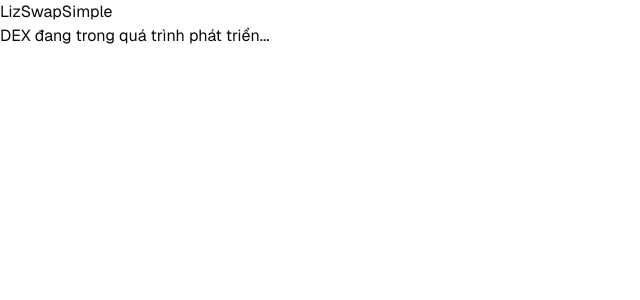
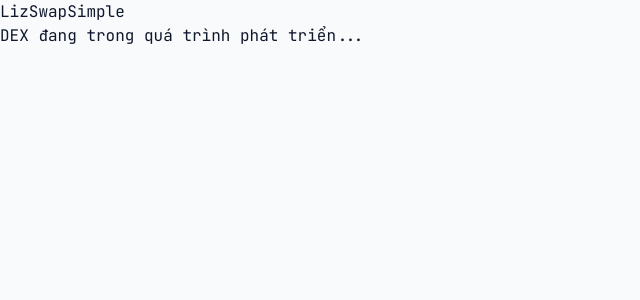
Before and after one commit to Kh0anh/LizSwapSimple, a Next.js app: page / in a window 1280 px wide. Shown: the top 300 px of the page, without its empty margins (0-640 px from the left). Built offline with nearby package versions, Linux system fonts and the light colour scheme.

Commit message:
[Task 1.6] chore: Khởi tạo shadcn/ui với Tailwind CSS v4 — tạo components.json, button.tsx, utils.ts [NFR-02]

```diff
--- a/src/app/globals.css
+++ b/src/app/globals.css
@@ -1,130 +1,294 @@
-/* [NFR-02] Placeholder globals.css — Sẽ được thiết lập đầy đủ tại Task 1.6 */
+/* ============================================================
+ * [NFR-02] LizSwapSimple — Global Stylesheet
+ * Task 1.6: Khởi tạo shadcn/ui và Tailwind Design Token
+ * Tuân thủ: frontend-design.md §2 (Color Palette), §3 (Typography), §5 (Component Token)
+ * ============================================================ */
+
+/* Import font JetBrains Mono từ Google Fonts — [frontend-design.md §3] */
+@import url('https://fonts.googleapis.com/css2?family=JetBrains+Mono:ital,wght@0,300;0,400;0,500;0,600;0,700;1,400&display=swap');
+
+/* Tailwind CSS v4 core + shadcn dependencies */
 @import "tailwindcss";
 @import "tw-animate-css";
 @import "shadcn/tailwind.css";
 
+/* Dark mode variant (shadcn/ui convention) */
 @custom-variant dark (&:is(.dark *));
 
+/* ============================================================
+ * @theme — Tailwind v4 Design Token Mapping
+ * [frontend-design.md §5] — CSS Variables → Tailwind color tokens
+ * [frontend-design.md §3] — Font JetBrains Mono làm font mặc định
+ * ============================================================ */
 @theme inline {
-    --font-heading: var(--font-sans);
-    --font-sans: var(--font-sans);
+    /* === Font System === */
+    /* [frontend-design.md §3] JetBrains Mono — font duy nhất cho toàn bộ hệ thống */
+    --font-sans: 'JetBrains Mono', monospace;
+    --font-mono: 'JetBrains Mono', monospace;
+    --font-heading: 'JetBrains Mono', monospace;
+
+    /* === Color Token Mapping (CSS Variables → Tailwind classes) === */
+    /* [frontend-design.md §5] Ánh xạ CSS variables để dùng bg-background, text-foreground, ... */
+    --color-background: var(--background);
+    --color-foreground: var(--foreground);
+    --color-card: var(--card);
+    --color-card-foreground: var(--card-foreground);
+    --color-popover: var(--popover);
+    --color-popover-foreground: var(--popover-foreground);
+    --color-primary: var(--primary);
+    --color-primary-foreground: var(--primary-foreground);
+    --color-secondary: var(--secondary);
+    --color-secondary-foreground: var(--secondary-foreground);
+    --color-muted: var(--muted);
+    --color-muted-foreground: var(--muted-foreground);
+    --color-accent: var(--accent);
+    --color-accent-foreground: var(--accent-foreground);
+    --color-destructive: var(--destructive);
+    --color-border: var(--border);
+    --color-input: var(--input);
+    --color-ring: var(--ring);
+
+    /* === Chart Colors (cho biểu đồ Pool Analytics) === */
+    --color-chart-1: var(--chart-1);
+    --color-chart-2: var(--chart-2);
+    --color-chart-3: var(--chart-3);
+    --color-chart-4: var(--chart-4);
+    --color-chart-5: var(--chart-5);
+
+    /* === Sidebar Colors === */
+    --color-sidebar: var(--sidebar);
+    --color-sidebar-foreground: var(--sidebar-foreground);
+    --color-sidebar-primary: var(--sidebar-primary);
+    --color-sidebar-primary-foreground: var(--sidebar-primary-foreground);
+    --color-sidebar-accent: var(--sidebar-accent);
+    --color-sidebar-accent-foreground: var(--sidebar-accent-foreground);
+    --color-sidebar-border: var(--sidebar-border);
     --color-sidebar-ring: var(--sidebar-ring);
-    --color-sidebar-border: var(--sidebar-border);
-    --color-sidebar-accent-foreground: var(--sidebar-accent-foreground);
-    --color-sidebar-accent: var(--sidebar-accent);
-    --color-sidebar-primary-foreground: var(--sidebar-primary-foreground);
-    --color-sidebar-primary: var(--sidebar-primary);
-    --color-sidebar-foreground: var(--sidebar-foreground);
-    --color-sidebar: var(--sidebar);
-    --color-chart-5: var(--chart-5);
-    --color-chart-4: var(--chart-4);
-    --color-chart-3: var(--chart-3);
-    --color-chart-2: var(--chart-2);
-    --color-chart-1: var(--chart-1);
-    --color-ring: var(--ring);
-    --color-input: var(--input);
-    --color-border: var(--border);
-    --color-destructive: var(--destructive);
-    --color-accent-foreground: var(--accent-foreground);
-    --color-accent: var(--accent);
-    --color-muted-foreground: var(--muted-foreground);
-    --color-muted: var(--muted);
-    --color-secondary-foreground: var(--secondary-foreground);
-    --color-secondary: var(--secondary);
-    --color-primary-foreground: var(--primary-foreground);
-    --color-primary: var(--primary);
-    --color-popover-foreground: var(--popover-foreground);
-    --color-popover: var(--popover);
-    --color-card-foreground: var(--card-foreground);
-    --color-card: var(--card);
-    --color-foreground: var(--foreground);
-    --color-background: var(--background);
-    --radius-sm: calc(var(--radius) * 0.6);
-    --radius-md: calc(var(--radius) * 0.8);
-    --radius-lg: var(--radius);
-    --radius-xl: calc(var(--radius) * 1.4);
-    --radius-2xl: calc(var(--radius) * 1.8);
-    --radius-3xl: calc(var(--radius) * 2.2);
-    --radius-4xl: calc(var(--radius) * 2.6);
+
+    /* === Border Radius Scale [frontend-design.md §4] === */
+    /* frontend-design.md §4: Card rounded-xl, Button rounded-lg đến rounded-full */
+    --radius-sm: calc(var(--radius) * 0.6);   /* ~0.45rem */
+    --radius-md: calc(var(--radius) * 0.8);   /* ~0.6rem  */
+    --radius-lg: var(--radius);               /* 0.75rem  */
+    --radius-xl: calc(var(--radius) * 1.4);   /* ~1.05rem */
+    --radius-2xl: calc(var(--radius) * 1.8);  /* ~1.35rem */
+    --radius-3xl: calc(var(--radius) * 2.2);  /* ~1.65rem */
+    --radius-4xl: calc(var(--radius) * 2.6);  /* ~1.95rem */
 }
 
+/* ============================================================
+ * :root — Light Mode Design Tokens (CHỈNH THEO LIZSWAP DESIGN)
+ * [frontend-design.md §2] Light Mode ONLY — Xanh Nước Biển Sáng (Sky Blue)
+ * ============================================================ */
 :root {
-    --background: oklch(1 0 0);
-    --foreground: oklch(0.145 0 0);
+    /* === Backgrounds [frontend-design.md §2.1] === */
+    /* App background: slate-50 (#f8fafc) */
+    --background: oklch(0.984 0.003 247.858);
+    /* Text foreground: slate-900 (#0f172a) */
+    --foreground: oklch(0.208 0.042 265.755);
+
+    /* Card/Container: white với shadow nhẹ [frontend-design.md §2.1] */
     --card: oklch(1 0 0);
-    --card-foreground: oklch(0.145 0 0);
+    --card-foreground: oklch(0.208 0.042 265.755);
+
+    /* Popover */
     --popover: oklch(1 0 0);
-    --popover-foreground: oklch(0.145 0 0);
-    --primary: oklch(0.205 0 0);
-    --primary-foreground: oklch(0.985 0 0);
-    --secondary: oklch(0.97 0 0);
-    --secondary-foreground: oklch(0.205 0 0);
-    --muted: oklch(0.97 0 0);
-    --muted-foreground: oklch(0.556 0 0);
-    --accent: oklch(0.97 0 0);
-    --accent-foreground: oklch(0.205 0 0);
-    --destructive: oklch(0.577 0.245 27.325);
-    --border: oklch(0.922 0 0);
-    --input: oklch(0.922 0 0);
-    --ring: oklch(0.708 0 0);
-    --chart-1: oklch(0.87 0 0);
-    --chart-2: oklch(0.556 0 0);
-    --chart-3: oklch(0.439 0 0);
-    --chart-4: oklch(0.371 0 0);
-    --chart-5: oklch(0.269 0 0);
-    --radius: 0.625rem;
-    --sidebar: oklch(0.985 0 0);
-    --sidebar-foreground: oklch(0.145 0 0);
-    --sidebar-primary: oklch(0.205 0 0);
-    --sidebar-primary-foreground: oklch(0.985 0 0);
-    --sidebar-accent: oklch(0.97 0 0);
-    --sidebar-accent-foreground: oklch(0.205 0 0);
-    --sidebar-border: oklch(0.922 0 0);
-    --sidebar-ring: oklch(0.708 0 0);
+    --popover-foreground: oklch(0.208 0.042 265.755);
+
+    /* === Primary Colors [frontend-design.md §2.2] === */
+    /* Sky-500 (#0ea5e9) — màu nhấn chủ đạo cho Swap, Add Liquidity, Connect Wallet */
+    --primary: oklch(0.685 0.169 237.323);
+    /* White text trên nền primary */
+    --primary-foreground: oklch(1 0 0);
+
+    /* === Secondary === */
+    /* slate-100 nhạt */
+    --secondary: oklch(0.961 0.004 247.858);
+    --secondary-foreground: oklch(0.208 0.042 265.755);
+
+    /* === Muted [frontend-design.md §2.3] === */
+    /* slate-100 (#f1f5f9) */
+    --muted: oklch(0.961 0.004 247.858);
+    /* slate-500 (#64748b) — text phụ, label, placeholder */
+    --muted-foreground: oklch(0.554 0.019 254.128);
+
+    /* === Accent (hover states) === */
+    --accent: oklch(0.961 0.004 247.858);
+    --accent-foreground: oklch(0.208 0.042 265.755);
+
+    /* === Semantic Colors [frontend-design.md §2.4] === */
+    /* Destructive: red-500 (#ef4444) — lỗi Vượt Slippage, lỗi hợp đồng */
+    --destructive: oklch(0.637 0.237 25.331);
+
+    /* === Border & Input [frontend-design.md §2.1] === */
+    /* slate-200 (#e2e8f0) — viền mảnh cho Card */
+    --border: oklch(0.929 0.013 255.508);
+    --input: oklch(0.929 0.013 255.508);
+
+    /* === Ring (focus outline) === */
+    /* sky-500 focus ring */
+    --ring: oklch(0.685 0.169 237.323);
+
+    /* === Border Radius [frontend-design.md §4] === */
+    /* Base radius: 0.75rem (cho rounded-lg) */
+    --radius: 0.75rem;
+
+    /* === Chart Colors (cho Pool/Analytics) === */
+    --chart-1: oklch(0.685 0.169 237.323);  /* sky-500 */
+    --chart-2: oklch(0.502 0.193 264.376);  /* blue-600 */
+    --chart-3: oklch(0.527 0.154 150.069);  /* emerald-600 */
+    --chart-4: oklch(0.693 0.155 162.376);  /* emerald-400 */
+    --chart-5: oklch(0.769 0.188 70.076);   /* amber-400 */
+
+    /* === Sidebar === */
+    --sidebar: oklch(0.984 0.003 247.858);
+    --sidebar-foreground: oklch(0.208 0.042 265.755);
+    --sidebar-primary: oklch(0.685 0.169 237.323);
+    --sidebar-primary-foreground: oklch(1 0 0);
+    --sidebar-accent: oklch(0.961 0.004 247.858);
+    --sidebar-accent-foreground: oklch(0.208 0.042 265.755);
+    --sidebar-border: oklch(0.929 0.013 255.508);
+    --sidebar-ring: oklch(0.685 0.169 237.323);
 }
 
+/* ============================================================
+ * [frontend-design.md §2] Light Mode ONLY — Không có dark mode
+ * Block .dark được giữ lại nhưng dùng cùng palette sáng
+ * (LizSwapSimple chỉ hỗ trợ Light Mode theo thiết kế)
+ * ============================================================ */
 .dark {
-    --background: oklch(0.145 0 0);
-    --foreground: oklch(0.985 0 0);
-    --card: oklch(0.205 0 0);
-    --card-foreground: oklch(0.985 0 0);
-    --popover: oklch(0.205 0 0);
-    --popover-foreground: oklch(0.985 0 0);
-    --primary: oklch(0.922 0 0);
-    --primary-foreground: oklch(0.205 0 0);
-    --secondary: oklch(0.269 0 0);
-    --secondary-foreground: oklch(0.985 0 0);
-    --muted: oklch(0.269 0 0);
-    --muted-foreground: oklch(0.708 0 0);
-    --accent: oklch(0.269 0 0);
-    --accent-foreground: oklch(0.985 0 0);
-    --destructive: oklch(0.704 0.191 22.216);
-    --border: oklch(1 0 0 / 10%);
-    --input: oklch(1 0 0 / 15%);
-    --ring: oklch(0.556 0 0);
-    --chart-1: oklch(0.87 0 0);
-    --chart-2: oklch(0.556 0 0);
-    --chart-3: oklch(0.439 0 0);
-    --chart-4: oklch(0.371 0 0);
-    --chart-5: oklch(0.269 0 0);
-    --sidebar: oklch(0.205 0 0);
-    --sidebar-foreground: oklch(0.985 0 0);
-    --sidebar-primary: oklch(0.488 0.243 264.376);
-    --sidebar-primary-foreground: oklch(0.985 0 0);
-    --sidebar-accent: oklch(0.269 0 0);
-    --sidebar-accent-foreground: oklch(0.985 0 0);
-    --sidebar-border: oklch(1 0 0 / 10%);
-    --sidebar-ring: oklch(0.556 0 0);
+    /* Giữ nguyên palette sáng ngay cả khi class .dark được áp dụng
+     * Lý do: frontend-design.md §2 chốt cứng Light Mode ONLY */
+    --background: oklch(0.984 0.003 247.858);
+    --foreground: oklch(0.208 0.042 265.755);
+    --card: oklch(1 0 0);
+    --card-foreground: oklch(0.208 0.042 265.755);
+    --popover: oklch(1 0 0);
+    --popover-foreground: oklch(0.208 0.042 265.755);
+    --primary: oklch(0.685 0.169 237.323);
+    --primary-foreground: oklch(1 0 0);
+    --secondary: oklch(0.961 0.004 247.858);
+    --secondary-foreground: oklch(0.208 0.042 265.755);
+    --muted: oklch(0.961 0.004 247.858);
+    --muted-foreground: oklch(0.554 0.019 254.128);
+    --accent: oklch(0.961 0.004 247.858);
+    --accent-foreground: oklch(0.208 0.042 265.755);
+    --destructive: oklch(0.637 0.237 25.331);
+    --border: oklch(0.929 0.013 255.508);
+    --input: oklch(0.929 0.013 255.508);
+    --ring: oklch(0.685 0.169 237.323);
+    --chart-1: oklch(0.685 0.169 237.323);
+    --chart-2: oklch(0.502 0.193 264.376);
+    --chart-3: oklch(0.527 0.154 150.069);
+    --chart-4: oklch(0.693 0.155 162.376);
+    --chart-5: oklch(0.769 0.188 70.076);
+    --sidebar: oklch(0.984 0.003 247.858);
+    --sidebar-foreground: oklch(0.208 0.042 265.755);
+    --sidebar-primary: oklch(0.685 0.169 237.323);
+    --sidebar-primary-foreground: oklch(1 0 0);
+    --sidebar-accent: oklch(0.961 0.004 247.858);
+    --sidebar-accent-foreground: oklch(0.208 0.042 265.755);
+    --sidebar-border: oklch(0.929 0.013 255.508);
+    --sidebar-ring: oklch(0.685 0.169 237.323);
 }
 
+/* ============================================================
+ * @layer base — Global Base Styles
+ * [frontend-design.md §3] JetBrains Mono toàn bộ ứng dụng
+ * [frontend-design.md §4] Micro-animations, transitions
+ * ============================================================ */
 @layer base {
-  * {
-    @apply border-border outline-ring/50;
+    * {
+        @apply border-border outline-ring/50;
     }
-  body {
-    @apply bg-background text-foreground;
+
+    body {
+        /* [frontend-design.md §2.1] Nền slate-50, text slate-900 */
+        @apply bg-background text-foreground;
+        /* [frontend-design.md §3] JetBrains Mono — font duy nhất hệ thống DEX */
+        font-family: 'JetBrains Mono', monospace;
+        /* Smooth font rendering cho số dư và addresses */
+        -webkit-font-smoothing: antialiased;
+        -moz-osx-font-smoothing: grayscale;
+        /* font-feature-settings: tabular numbers — đảm bảo số có độ rộng đều [frontend-design.md §3] */
+        font-variant-numeric: tabular-nums;
     }
-  html {
-    @apply font-sans;
+
+    html {
+        font-family: 'JetBrains Mono', monospace;
+    }
+
+    /* [frontend-design.md §4] Global transition cho mọi thay đổi màu sắc */
+    *,
+    *::before,
+    *::after {
+        transition-property: color, background-color, border-color, text-decoration-color, fill, stroke;
+        transition-timing-function: cubic-bezier(0.4, 0, 0.2, 1);
+        transition-duration: 200ms;
+    }
+
+    /* Exception: không apply transition cho animation elements */
+    .no-transition,
+    .no-transition * {
+        transition: none !important;
     }
 }
+
+/* ============================================================
+ * @layer utilities — Custom Utility Classes
+ * [frontend-design.md §2.2] Gradient utilities cho Primary Actions
+ * [frontend-design.md §4] Micro-animation utilities
+ * ============================================================ */
+@layer utilities {
+    /* [frontend-design.md §2.2] Primary Gradient: sky-400 → blue-500 */
+    /* Áp dụng cho: Swap Button, Add Liquidity Button, Connect Wallet Button */
+    .gradient-primary {
+        background: linear-gradient(135deg,
+            oklch(0.746 0.168 230.027),     /* sky-400 */
+            oklch(0.502 0.193 264.376)      /* blue-600 */
+        );
+    }
+
+    .gradient-primary-text {
+        background: linear-gradient(135deg,
+            oklch(0.746 0.168 230.027),
+            oklch(0.502 0.193 264.376)
+        );
+        -webkit-background-clip: text;
+        background-clip: text;
+        -webkit-text-fill-color: transparent;
+    }
+
+    /* [frontend-design.md §4] Primary Button Hover Effect */
+    /* hover:scale-[1.02] active:scale-[0.98] hover:shadow-lg hover:shadow-blue-500/25 */
+    .btn-primary-hover {
+        @apply transition-all duration-300 hover:scale-[1.02] active:scale-[0.98];
+        &:hover {
+            box-shadow: 0 10px 25px -5px oklch(0.502 0.193 264.376 / 0.25);
+        }
+    }
+
+    /* [frontend-design.md §2.4] Semantic color utilities */
+    /* Success: emerald-500 (#10b981) */
+    .text-success { color: oklch(0.696 0.17 162.48); }
+    .bg-success-subtle { background-color: oklch(0.696 0.17 162.48 / 0.1); }
+
+    /* Warning: amber-500 (#f59e0b) — Price Impact cao */
+    .text-warning { color: oklch(0.769 0.188 70.076); }
+    .bg-warning-subtle { background-color: oklch(0.769 0.188 70.076 / 0.1); }
+
+    /* Error: red-500 (#ef4444) */
+    .text-error { color: oklch(0.637 0.237 25.331); }
+    .bg-error-subtle { background-color: oklch(0.637 0.237 25.331 / 0.1); }
+
+    /* [frontend-design.md §4] Card hoverable surface */
+    .card-hoverable {
+        @apply transition-all duration-300 hover:shadow-md;
+    }
+
+    /* Monospace tabular numbers cho số dư và địa chỉ ví [frontend-design.md §3] */
+    .font-numbers {
+        font-variant-numeric: tabular-nums;
+        font-feature-settings: "tnum";
+    }
+}
```
